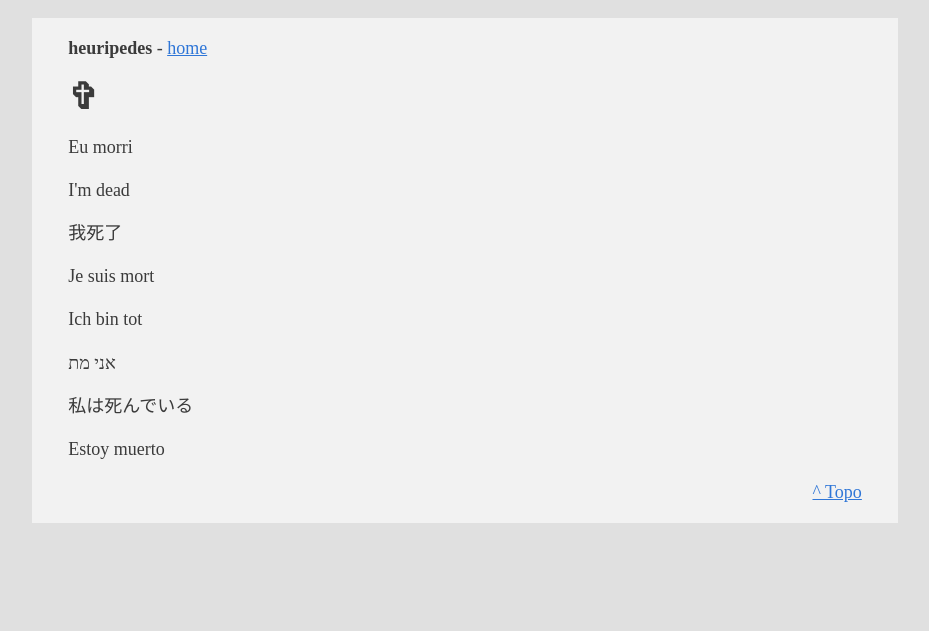
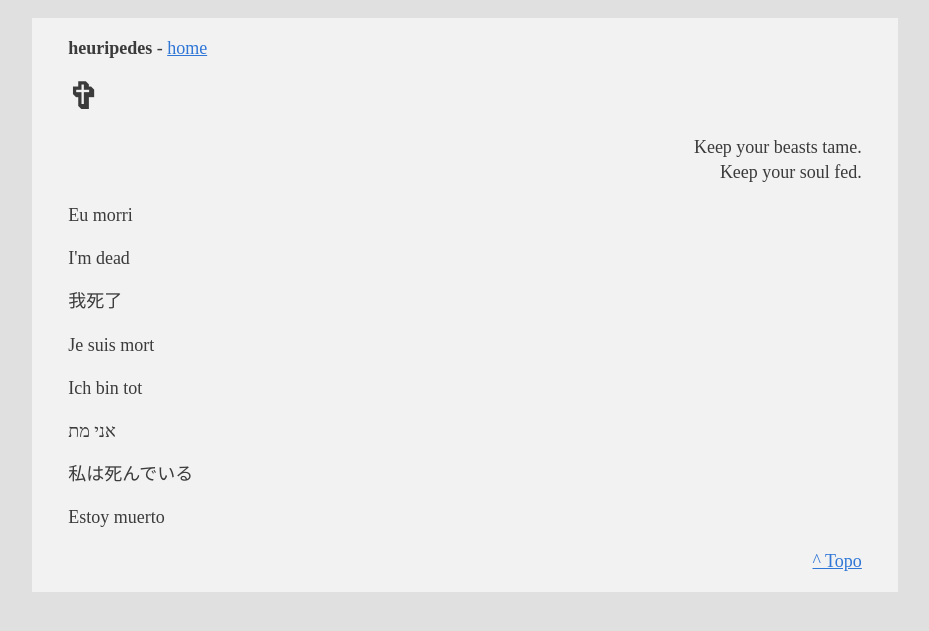
Before and after one commit to heuripedes/heuripedes.github.com, a Jekyll site: the page built from index.html, in a window 1280 px wide. Shown: the top 631 px of the page, without its empty margins (175-1104 px from the left). Built offline with Jekyll 4.4.1, drawn with Linux system fonts in a browser that asks for light colours; some web fonts are replaced; Markdown is read by kramdown in place of the engine named in the settings.

Commit message:
Update index.html

```diff
--- a/index.html
+++ b/index.html
@@ -14,6 +14,8 @@ Meu nome é Higor.
 </ul>
 -->
 <h1>✞</h1>
+<div align="right">Keep your beasts tame.</div>
+<div align="right">Keep your soul fed.</div>
 <p>Eu morri</p>
 <p>I'm dead</p>
 <p>我死了</p>
```
